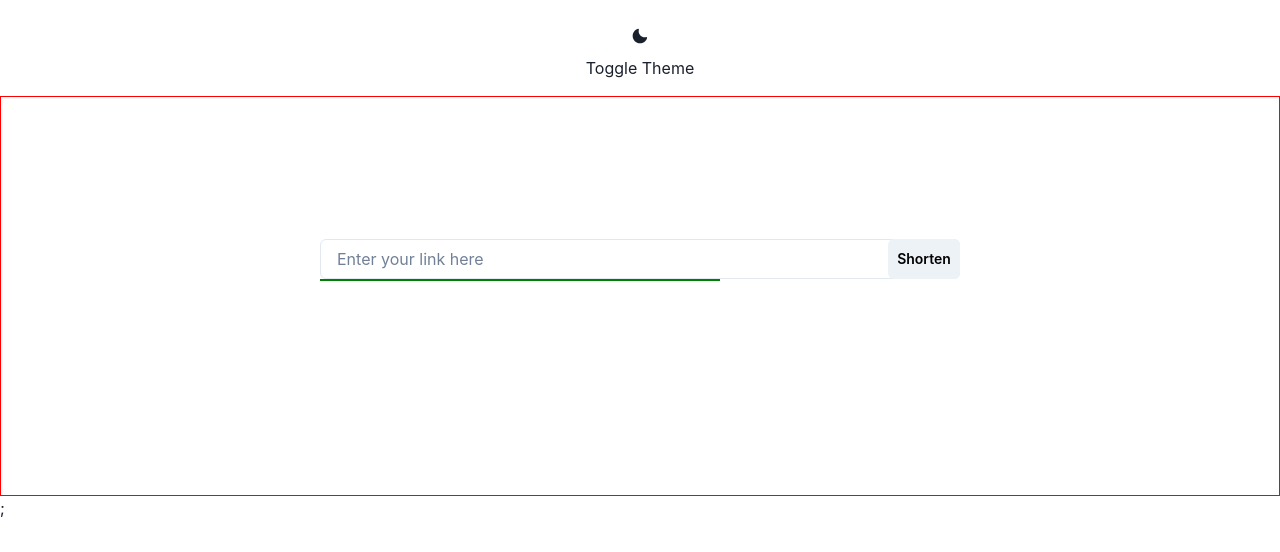
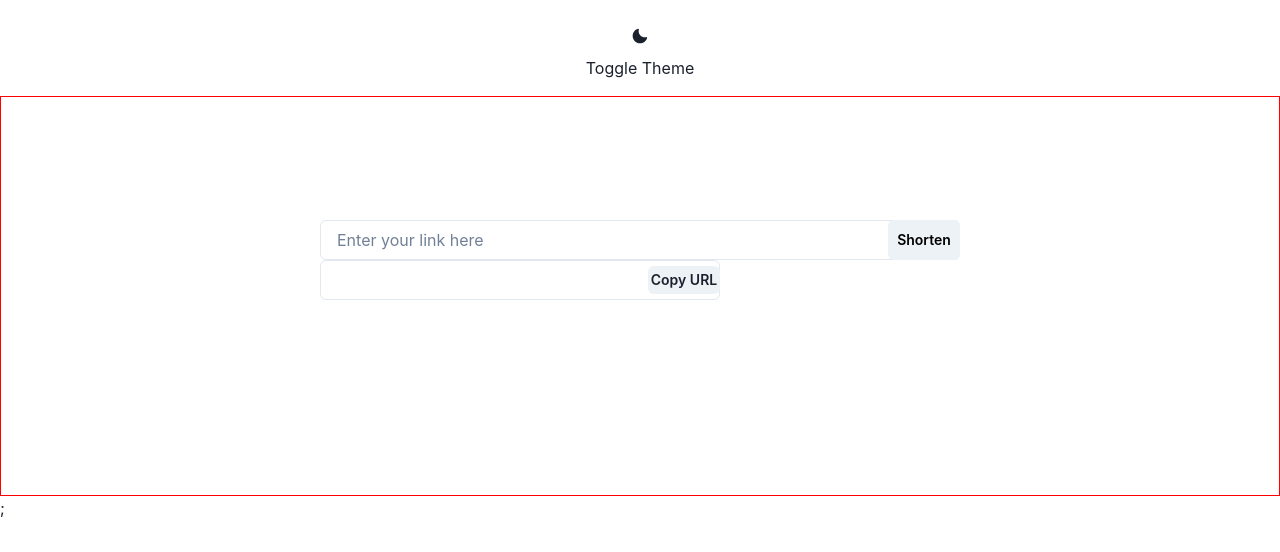
Before and after one commit to mao404/url-shortener, a React (Create React App) app in the folder client/: page / in a window 1280 px wide. Shown: the top 552 px of the page. Built offline with nearby package versions, Linux system fonts and the light colour scheme.

Commit message:
Copy URL logic added

```diff
--- a/client/src/views/ShortInput.jsx
+++ b/client/src/views/ShortInput.jsx
@@ -7,6 +7,7 @@ import {
   InputRightElement,
   Button,
   AbsoluteCenter,
+  Heading,
 } from "@chakra-ui/react";
 import { useState } from "react";
 import axios from "axios";
@@ -30,6 +31,19 @@ function ShortInput() {
       setShort(res.data.data.shortUrl);
     } catch (err) {
       console.log(err);
+    }
+  };
+
+  const [copySuccess, setCopySuccess] = useState("");
+
+  const currentUrl = window.location.href;
+
+  const copyToClipBoard = async (copyMe) => {
+    try {
+      await navigator.clipboard.writeText(copyMe);
+      setCopySuccess("Copied!");
+    } catch (err) {
+      setCopySuccess("Failed to copy!");
     }
   };
   return (
@@ -66,8 +80,19 @@ function ShortInput() {
             </InputGroup>
           </form>
         </FormControl>
-        <Box border={"1px solid green"} width={"50vh"}>
-          <h1>{short}</h1>
+        <Box width={"50vh"}>
+          <InputGroup size="md">
+            <Input pr="4.5rem" value={short} />
+            <InputRightElement width="4.5rem">
+              <Button
+                h="1.75rem"
+                size="sm"
+                onClick={() => copyToClipBoard(`${currentUrl}${short}`)}
+              >
+                Copy URL
+              </Button>
+            </InputRightElement>
+          </InputGroup>
         </Box>
       </AbsoluteCenter>
     </Box>
```
